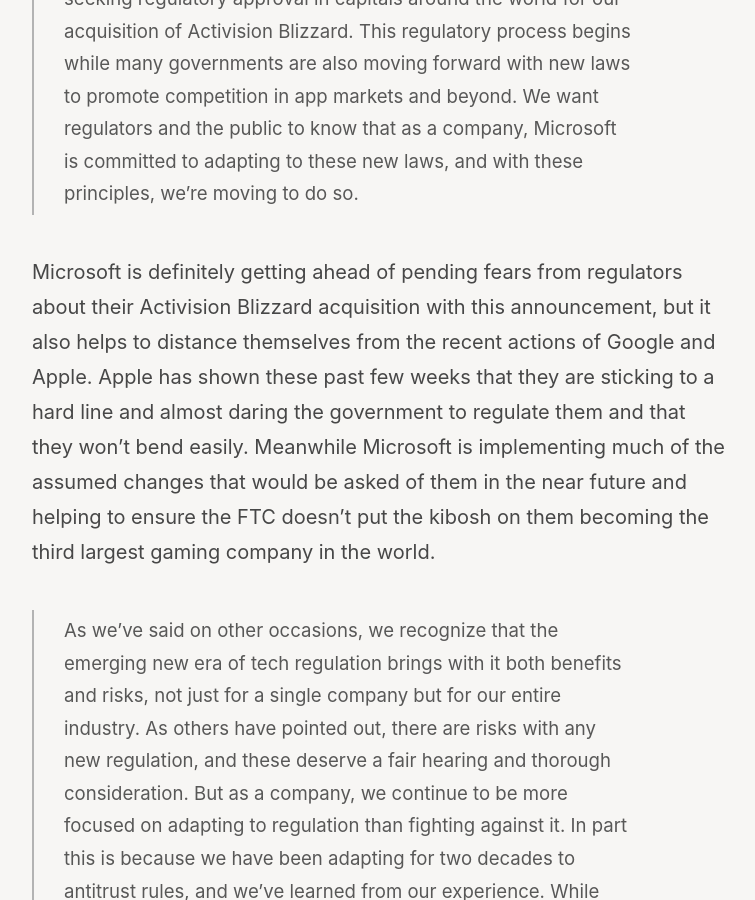
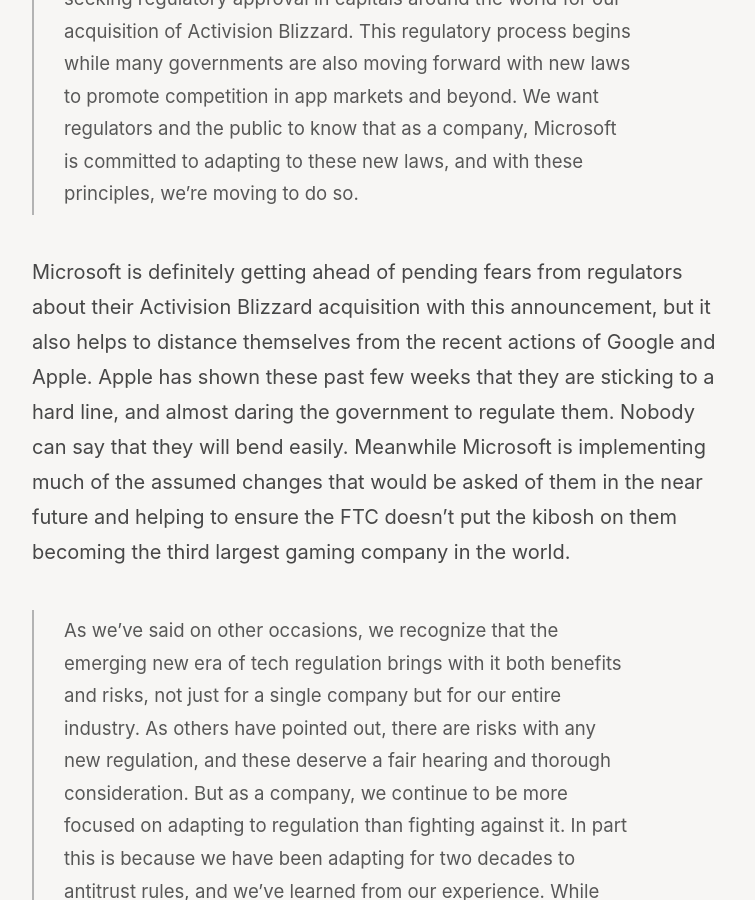
Before and after one commit to wertercatt/tooters, a Jekyll site: the page built from _posts/2022-02-10-open-app-store-principles.md, in a window 1280 px wide and 900 px high, scrolled down 590 px. Shown: the whole window, without its empty margins (258-1013 px from the left). Built offline with Jekyll 4.4.1, drawn with Linux system fonts in a browser that asks for light colours.

Commit message:
Update 2022-02-10-open-app-store-principles.md

```diff
--- a/_posts/2022-02-10-open-app-store-principles.md
+++ b/_posts/2022-02-10-open-app-store-principles.md
@@ -10,7 +10,7 @@
 
 >Today we’re announcing a new set of Open App Store Principles that will apply to the Microsoft Store on Windows and to the next-generation marketplaces we will build for games. We have developed these principles in part to address Microsoft’s growing role and responsibility as we start the process of seeking regulatory approval in capitals around the world for our acquisition of Activision Blizzard. This regulatory process begins while many governments are also moving forward with new laws to promote competition in app markets and beyond. We want regulators and the public to know that as a company, Microsoft is committed to adapting to these new laws, and with these principles, we’re moving to do so.
 
-Microsoft  is definitely getting ahead of pending fears from regulators about their Activision Blizzard acquisition with this announcement, but it also helps to distance themselves from the recent actions of Google and Apple. Apple has shown these past few weeks that they are sticking to a hard line and almost daring the government to regulate them and that they won't bend easily. Meanwhile Microsoft is implementing much of the assumed changes that would be asked of them in the near future and helping to ensure the FTC doesn't put the kibosh on them becoming the third largest gaming company in the world.
+Microsoft  is definitely getting ahead of pending fears from regulators about their Activision Blizzard acquisition with this announcement, but it also helps to distance themselves from the recent actions of Google and Apple. Apple has shown these past few weeks that they are sticking to a hard line, and almost daring the government to regulate them. Nobody can say that they will bend easily. Meanwhile Microsoft is implementing much of the assumed changes that would be asked of them in the near future and helping to ensure the FTC doesn't put the kibosh on them becoming the third largest gaming company in the world.
 
 >As we’ve said on other occasions, we recognize that the emerging new era of tech regulation brings with it both benefits and risks, not just for a single company but for our entire industry. As others have pointed out, there are risks with any new regulation, and these deserve a fair hearing and thorough consideration. But as a company, we continue to be more focused on adapting to regulation than fighting against it. In part this is because we have been adapting for two decades to antitrust rules, and we’ve learned from our experience. While change is not easy, we believe it’s possible to adapt to new rules *and* innovate successfully. And we believe it’s possible for governments to adopt new tech regulation that promotes competition while also protecting fundamental values like privacy and national and cyber security.
 
```
